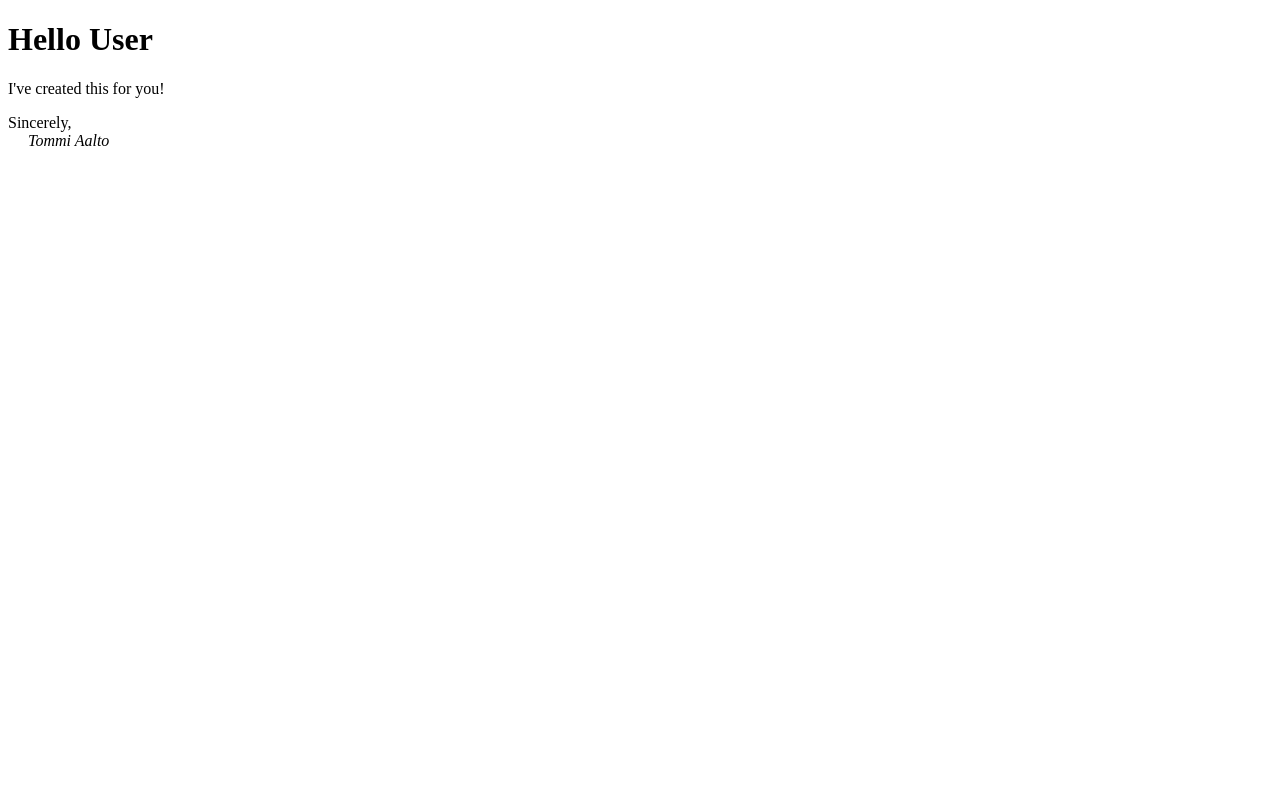
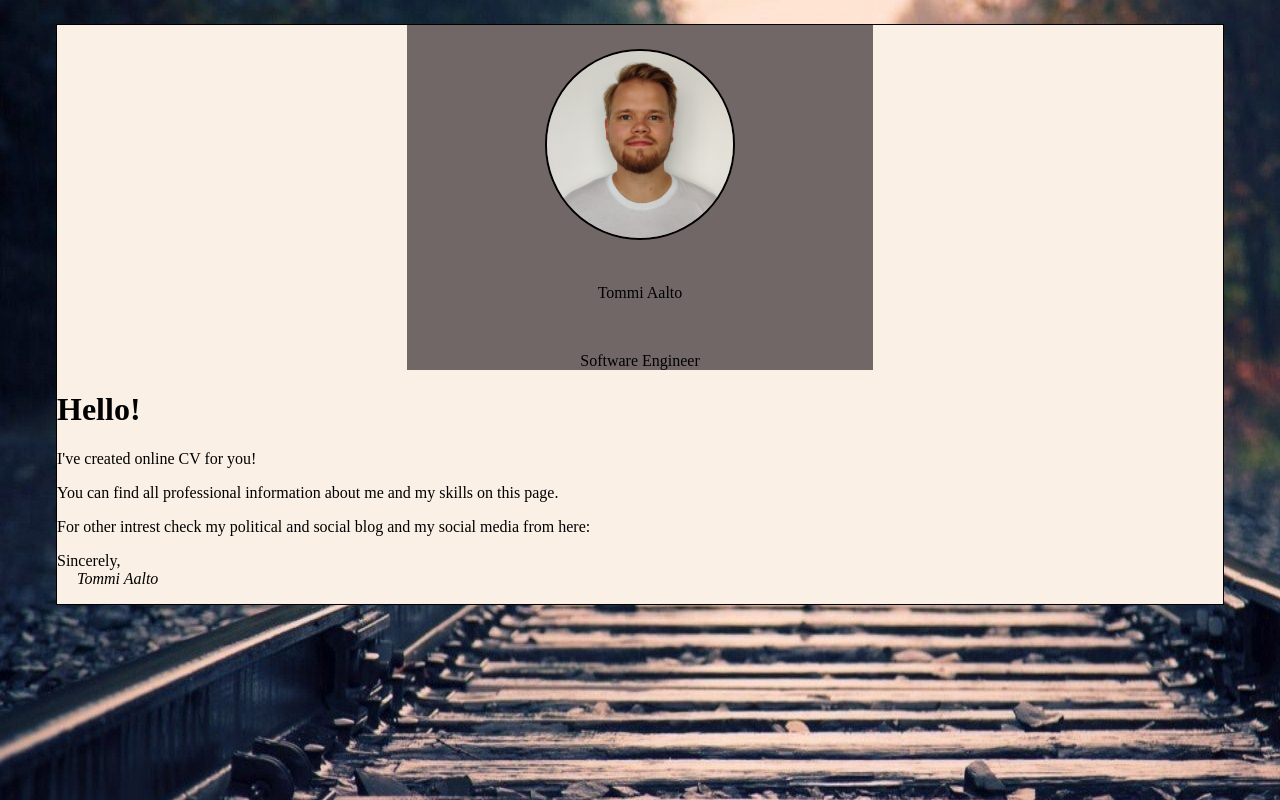
Before and after one commit to aaltommi/homepage-static-html-css, a plain HTML site: page index.html in a window 1280 px wide. Drawn offline with Linux system fonts and the light colour scheme.

Commit message:
New desing

```diff
--- a/index.html
+++ b/index.html
@@ -9,11 +9,50 @@
   </head>
 
   <body>
-    <h1>Hello User</h1>
-    <p>I've created this for you!</p>
+    <div class="main">
+    <div class="card">
+        <img class="profile-pic" src="profile-pic2.jpg" alt="Tommi">
+        <br>
+        <p>Tommi Aalto</p>
+        <br>
+        <p>Software Engineer</p>
+    </div>
+    <h1>Hello!</h1>
+    <p>I've created online CV for you!</p>
+    <p>You can find all professional information about me and my skills on this page.</p>
+    <p>For other intrest check my political and social blog and my social media from here:</p>
+
+
     <p>Sincerely, <br>
       <span style="margin-left: 20px;"><em id="signature">Tommi Aalto</em></span>
     </p>
+    </div>
   </body>
 
+  <style>
+      body {
+
+        background-image: url("background_tracks.jpg");
+      }
+      .main {
+        background-color: linen;
+        margin: 24px 48px 24px 48px;
+        border: 1px solid black;
+      }
+      .card {
+        background-color: rgb(114, 103, 103);
+        margin: auto;
+        width: 40%;
+        text-align: center;
+      }
+      .profile-pic {
+        margin: 24px 48px 24px 48px;
+        width: 40%;
+        height: 40%;
+        border-radius: 50%;
+        border: 2px solid black;
+        text-align: center;
+      }
+  </style>
+
 </html>
```
Also changed, not shown: background_tracks.jpg (added), profile-pic.jpg (added), profile-pic2.jpg (added).
